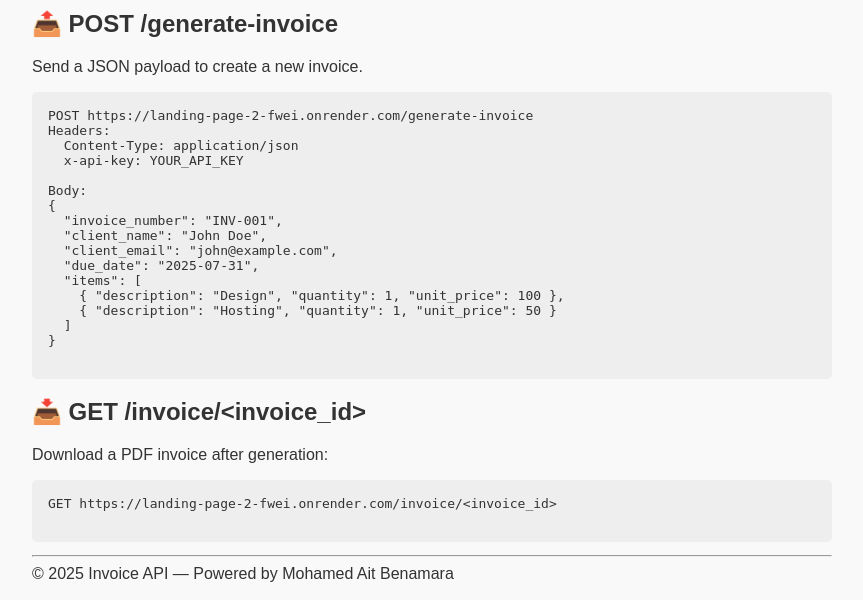
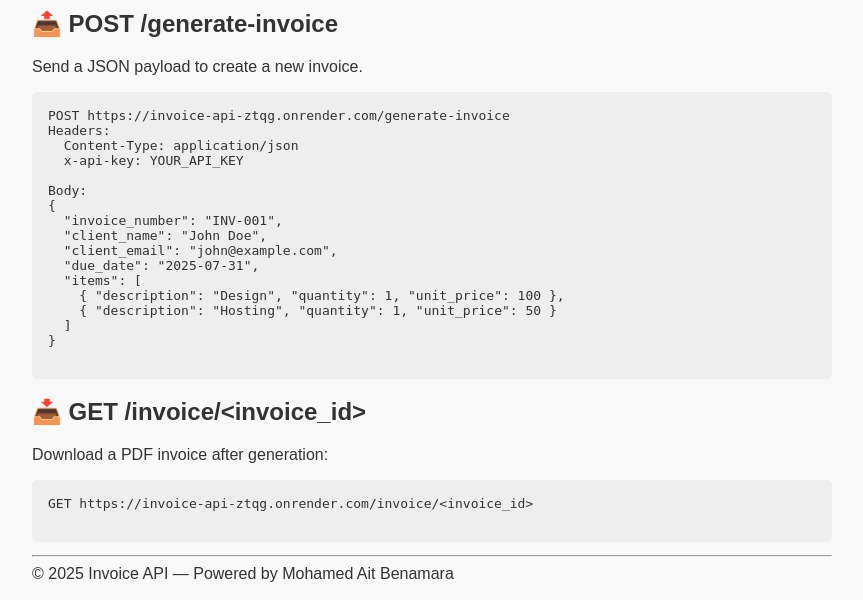
Before and after one commit to medmomoait/invoice_api, a Flask app: page /docs in a window 1280 px wide. Shown: the part 227-827 px from the top of the page, without its empty margins (208-1071 px from the left). Run offline with Flask 3, Linux system fonts and the light colour scheme.

Commit message:
Update docs.html

```diff
--- a/templates/docs.html
+++ b/templates/docs.html
@@ -19,7 +19,7 @@
   <h2>📤 POST /generate-invoice</h2>
   <p>Send a JSON payload to create a new invoice.</p>
   <pre>
-POST https://landing-page-2-fwei.onrender.com/generate-invoice
+POST https://invoice-api-ztqg.onrender.com/generate-invoice
 Headers:
   Content-Type: application/json
   x-api-key: YOUR_API_KEY
@@ -40,7 +40,7 @@ Body:
   <h2>📥 GET /invoice/&lt;invoice_id&gt;</h2>
   <p>Download a PDF invoice after generation:</p>
   <pre>
-GET https://landing-page-2-fwei.onrender.com/invoice/&lt;invoice_id&gt;
+GET https://invoice-api-ztqg.onrender.com/invoice/&lt;invoice_id&gt;
   </pre>
 
   <hr>
```
